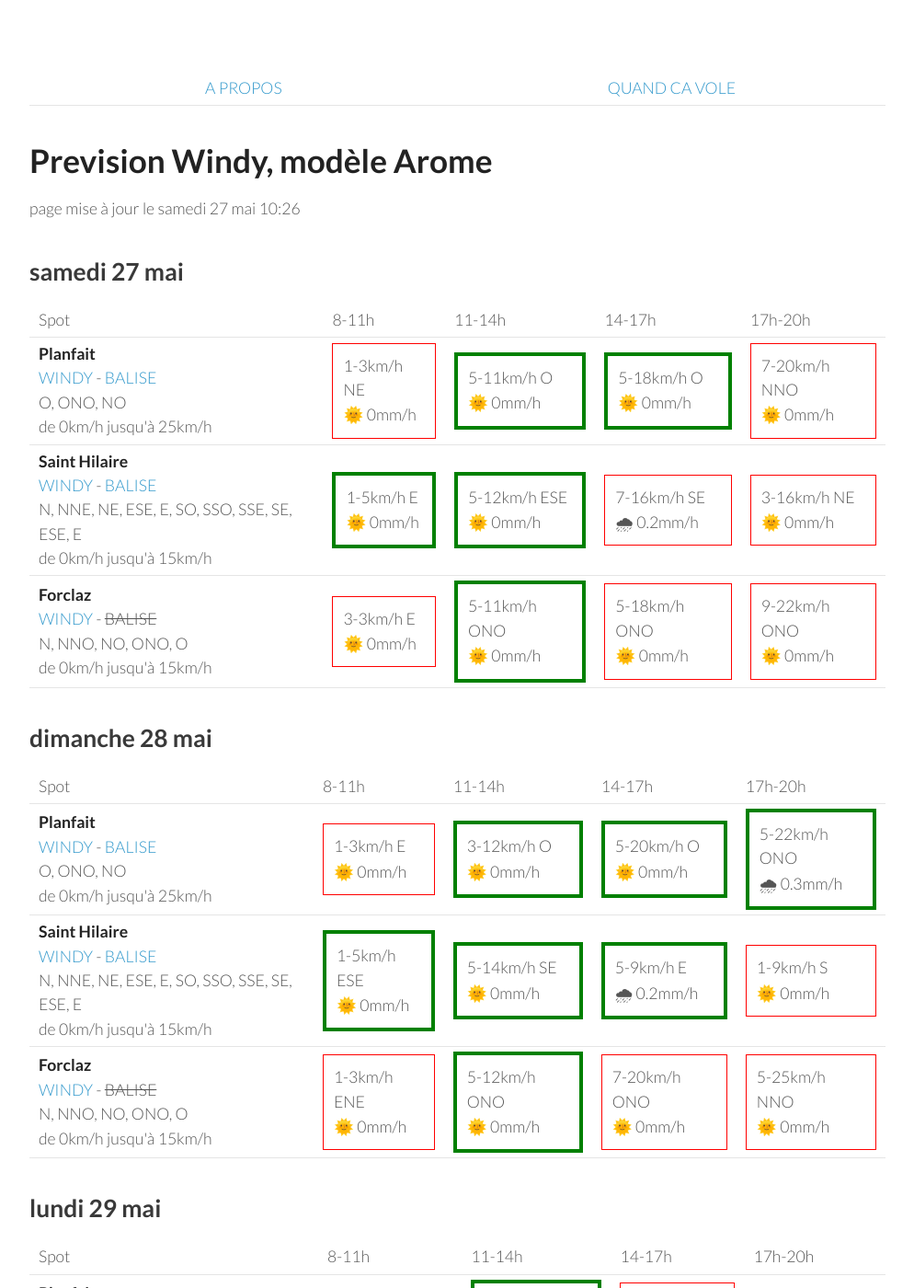
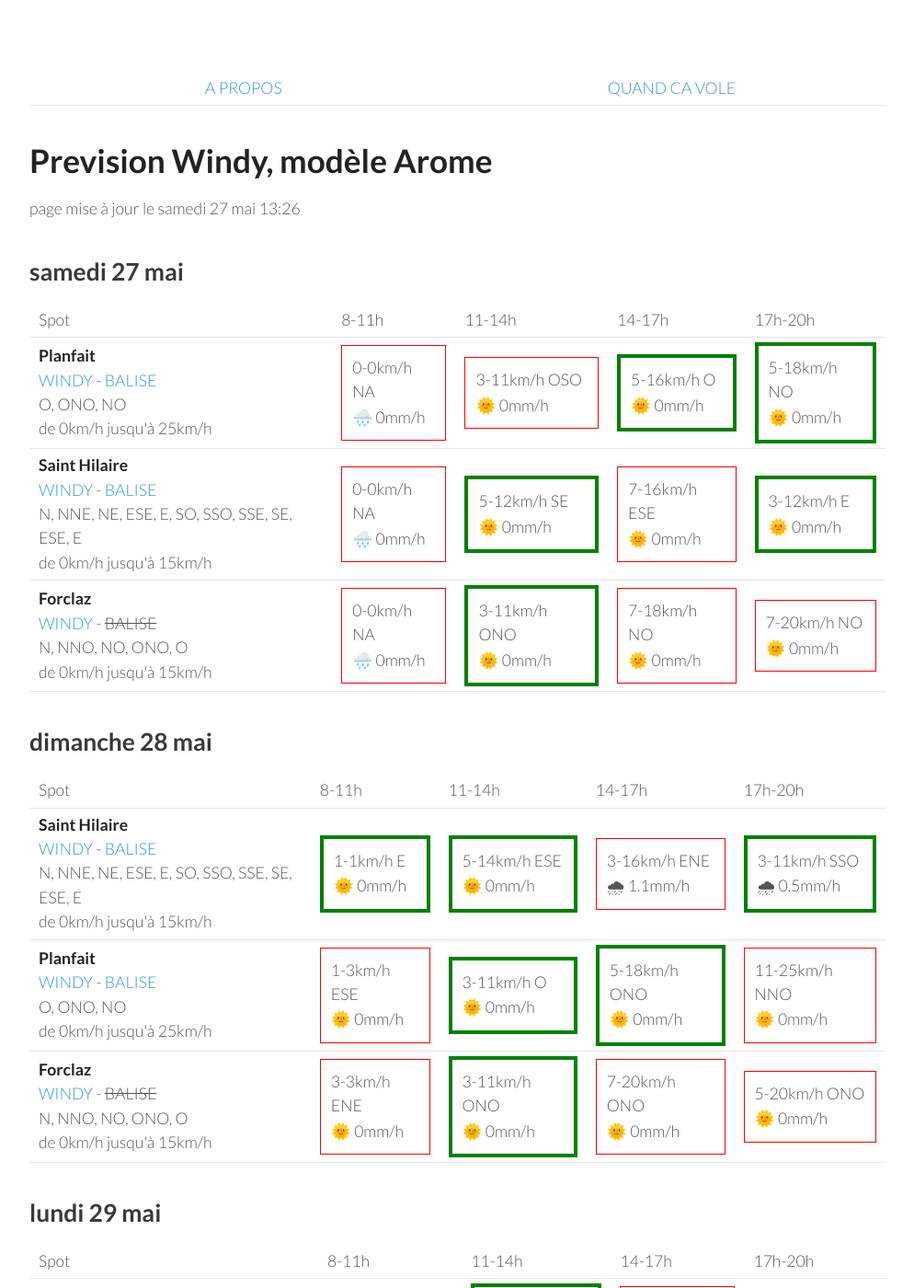
Before and after one commit to parapente-dans-le-nord/parapente-dans-le-nord.github.io, a Jekyll site: the page built from alpes_nord.markdown, in a window 1280 px wide and 1400 px high. Shown: the whole window at 92% size, without its empty margins (26-1020 px from the left). Built offline with Jekyll 4.4.1, drawn with Linux system fonts in a browser that asks for light colours.

Commit message:
update index.markdown

```diff
--- a/alpes_nord.markdown
+++ b/alpes_nord.markdown
@@ -7,7 +7,7 @@ title:  "Tous les spots"
 {: .links}
 
 # Prevision Windy, modèle Arome
-page mise à jour le samedi 27 mai 10:26
+page mise à jour le samedi 27 mai 13:26
 
 ## samedi 27 mai
 
@@ -24,31 +24,28 @@ page mise à jour le samedi 27 mai 10:26
 <tr>
         <td><strong>Planfait</strong><br><a href="https://windy.com/45.853/6.223?45.415,6.223,8">WINDY</a> - <span class=""><a href="https://www.openwindmap.org/PP496">BALISE</a> </span><br> <span class="vent-favorable">O, ONO, NO</span><br><span class="force-vent">de 0km/h jusqu'à 25km/h</span> </td>
 
-            <td><div class="not-flyable"><p>1-3km/h NE</p><p>🌞 0mm/h</p></div></td>
-            <td><div class="flyable"><p>5-11km/h O</p><p>🌞 0mm/h</p></div></td>
-            <td><div class="flyable"><p>5-18km/h O</p><p>🌞 0mm/h</p></div></td>
-            <td><div class="not-flyable"><p>7-20km/h NNO</p><p>🌞 0mm/h</p></div></td>
-
+            <td><div class="not-flyable"><p>0-0km/h NA</p><p>🌧️ 0mm/h</p></div></td>
+            <td><div class="not-flyable"><p>3-11km/h OSO</p><p>🌞 0mm/h</p></div></td>
+            <td><div class="flyable"><p>5-16km/h O</p><p>🌞 0mm/h</p></div></td>
+            <td><div class="flyable"><p>5-18km/h NO</p><p>🌞 0mm/h</p></div></td>
 
     </tr>
 <tr>
         <td><strong>Saint Hilaire</strong><br><a href="https://windy.com/45.307/5.888?45.087,5.889,9,m:eUFagkX">WINDY</a> - <span class=""><a href="http://www.balisemeteo.com/balise.php?idBalise=61">BALISE</a> </span><br> <span class="vent-favorable">N, NNE, NE, ESE, E, SO, SSO, SSE, SE, ESE, E</span><br><span class="force-vent">de 0km/h jusqu'à 15km/h</span> </td>
 
-            <td><div class="flyable"><p>1-5km/h E</p><p>🌞 0mm/h</p></div></td>
-            <td><div class="flyable"><p>5-12km/h ESE</p><p>🌞 0mm/h</p></div></td>
-            <td><div class="not-flyable"><p>7-16km/h SE</p><p>🌧 0.2mm/h</p></div></td>
-            <td><div class="not-flyable"><p>3-16km/h NE</p><p>🌞 0mm/h</p></div></td>
-
+            <td><div class="not-flyable"><p>0-0km/h NA</p><p>🌧️ 0mm/h</p></div></td>
+            <td><div class="flyable"><p>5-12km/h SE</p><p>🌞 0mm/h</p></div></td>
+            <td><div class="not-flyable"><p>7-16km/h ESE</p><p>🌞 0mm/h</p></div></td>
+            <td><div class="flyable"><p>3-12km/h E</p><p>🌞 0mm/h</p></div></td>
 
     </tr>
 <tr>
         <td><strong>Forclaz</strong><br><a href="https://windy.com/45.814/6.247?45.375,6.246,8,m:eVwaglz">WINDY</a> - <span class="no-balise"> BALISE </span><br> <span class="vent-favorable">N, NNO, NO, ONO, O</span><br><span class="force-vent">de 0km/h jusqu'à 15km/h</span> </td>
 
-            <td><div class="not-flyable"><p>3-3km/h E</p><p>🌞 0mm/h</p></div></td>
-            <td><div class="flyable"><p>5-11km/h ONO</p><p>🌞 0mm/h</p></div></td>
-            <td><div class="not-flyable"><p>5-18km/h ONO</p><p>🌞 0mm/h</p></div></td>
-            <td><div class="not-flyable"><p>9-22km/h ONO</p><p>🌞 0mm/h</p></div></td>
-
+            <td><div class="not-flyable"><p>0-0km/h NA</p><p>🌧️ 0mm/h</p></div></td>
+            <td><div class="flyable"><p>3-11km/h ONO</p><p>🌞 0mm/h</p></div></td>
+            <td><div class="not-flyable"><p>7-18km/h NO</p><p>🌞 0mm/h</p></div></td>
+            <td><div class="not-flyable"><p>7-20km/h NO</p><p>🌞 0mm/h</p></div></td>
 
     </tr>
 
@@ -68,32 +65,32 @@ page mise à jour le samedi 27 mai 10:26
       <td>17h-20h</td>
     </tr>
 <tr>
-        <td><strong>Planfait</strong><br><a href="https://windy.com/45.853/6.223?45.415,6.223,8">WINDY</a> - <span class=""><a href="https://www.openwindmap.org/PP496">BALISE</a> </span><br> <span class="vent-favorable">O, ONO, NO</span><br><span class="force-vent">de 0km/h jusqu'à 25km/h</span> </td>
+        <td><strong>Saint Hilaire</strong><br><a href="https://windy.com/45.307/5.888?45.087,5.889,9,m:eUFagkX">WINDY</a> - <span class=""><a href="http://www.balisemeteo.com/balise.php?idBalise=61">BALISE</a> </span><br> <span class="vent-favorable">N, NNE, NE, ESE, E, SO, SSO, SSE, SE, ESE, E</span><br><span class="force-vent">de 0km/h jusqu'à 15km/h</span> </td>
 
-            <td><div class="not-flyable"><p>1-3km/h E</p><p>🌞 0mm/h</p></div></td>
-            <td><div class="flyable"><p>3-12km/h O</p><p>🌞 0mm/h</p></div></td>
-            <td><div class="flyable"><p>5-20km/h O</p><p>🌞 0mm/h</p></div></td>
-            <td><div class="flyable"><p>5-22km/h ONO</p><p>🌧 0.3mm/h</p></div></td>
+            <td><div class="flyable"><p>1-1km/h E</p><p>🌞 0mm/h</p></div></td>
+            <td><div class="flyable"><p>5-14km/h ESE</p><p>🌞 0mm/h</p></div></td>
+            <td><div class="not-flyable"><p>3-16km/h ENE</p><p>🌧 1.1mm/h</p></div></td>
+            <td><div class="flyable"><p>3-11km/h SSO</p><p>🌧 0.5mm/h</p></div></td>
 
 
     </tr>
 <tr>
-        <td><strong>Saint Hilaire</strong><br><a href="https://windy.com/45.307/5.888?45.087,5.889,9,m:eUFagkX">WINDY</a> - <span class=""><a href="http://www.balisemeteo.com/balise.php?idBalise=61">BALISE</a> </span><br> <span class="vent-favorable">N, NNE, NE, ESE, E, SO, SSO, SSE, SE, ESE, E</span><br><span class="force-vent">de 0km/h jusqu'à 15km/h</span> </td>
+        <td><strong>Planfait</strong><br><a href="https://windy.com/45.853/6.223?45.415,6.223,8">WINDY</a> - <span class=""><a href="https://www.openwindmap.org/PP496">BALISE</a> </span><br> <span class="vent-favorable">O, ONO, NO</span><br><span class="force-vent">de 0km/h jusqu'à 25km/h</span> </td>
 
-            <td><div class="flyable"><p>1-5km/h ESE</p><p>🌞 0mm/h</p></div></td>
-            <td><div class="flyable"><p>5-14km/h SE</p><p>🌞 0mm/h</p></div></td>
-            <td><div class="flyable"><p>5-9km/h E</p><p>🌧 0.2mm/h</p></div></td>
-            <td><div class="not-flyable"><p>1-9km/h S</p><p>🌞 0mm/h</p></div></td>
+            <td><div class="not-flyable"><p>1-3km/h ESE</p><p>🌞 0mm/h</p></div></td>
+            <td><div class="flyable"><p>3-11km/h O</p><p>🌞 0mm/h</p></div></td>
+            <td><div class="flyable"><p>5-18km/h ONO</p><p>🌞 0mm/h</p></div></td>
+            <td><div class="not-flyable"><p>11-25km/h NNO</p><p>🌞 0mm/h</p></div></td>
 
 
     </tr>
 <tr>
         <td><strong>Forclaz</strong><br><a href="https://windy.com/45.814/6.247?45.375,6.246,8,m:eVwaglz">WINDY</a> - <span class="no-balise"> BALISE </span><br> <span class="vent-favorable">N, NNO, NO, ONO, O</span><br><span class="force-vent">de 0km/h jusqu'à 15km/h</span> </td>
 
-            <td><div class="not-flyable"><p>1-3km/h ENE</p><p>🌞 0mm/h</p></div></td>
-            <td><div class="flyable"><p>5-12km/h ONO</p><p>🌞 0mm/h</p></div></td>
+            <td><div class="not-flyable"><p>3-3km/h ENE</p><p>🌞 0mm/h</p></div></td>
+            <td><div class="flyable"><p>3-11km/h ONO</p><p>🌞 0mm/h</p></div></td>
             <td><div class="not-flyable"><p>7-20km/h ONO</p><p>🌞 0mm/h</p></div></td>
-            <td><div class="not-flyable"><p>5-25km/h NNO</p><p>🌞 0mm/h</p></div></td>
+            <td><div class="not-flyable"><p>5-20km/h ONO</p><p>🌞 0mm/h</p></div></td>
 
 
     </tr>
```
